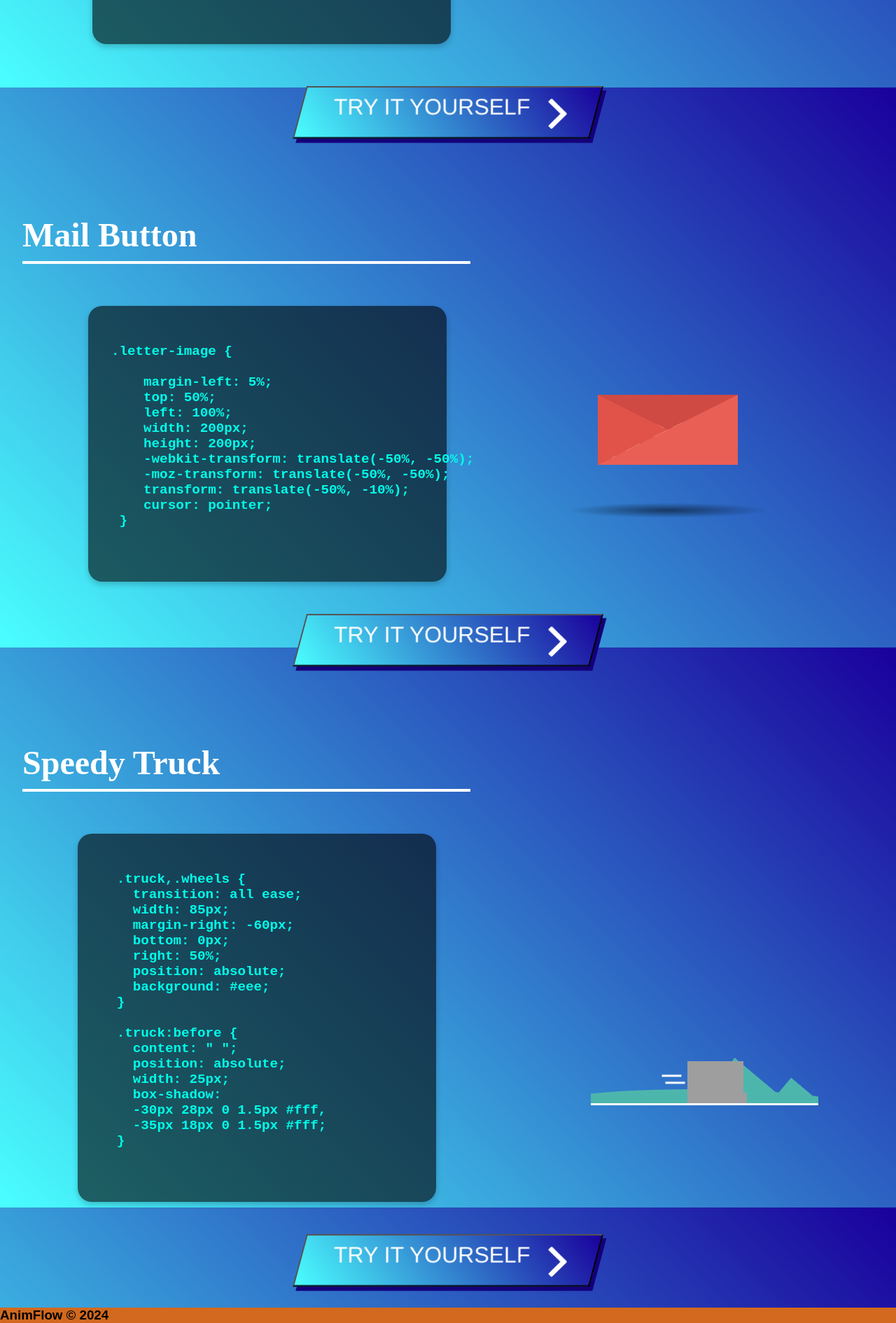
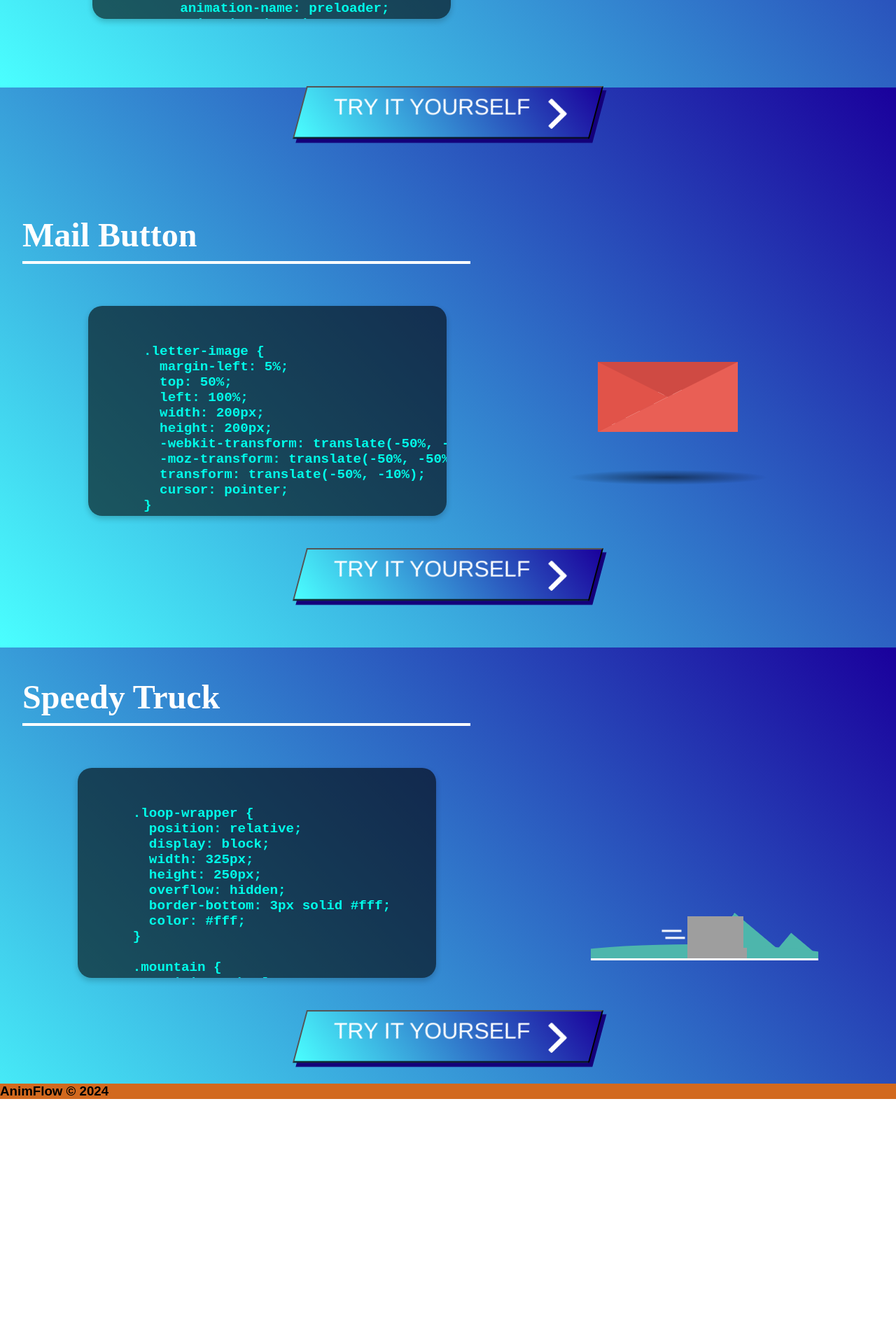
Before and after one commit to SachaBouk/Animflow, a Vue app in the folder animflow/: page / in a window 1280 px wide. Shown: the part 1475-3365 px from the top of the page at 70% size. After the commit the page ends 3045 px from the top, so only its background shows below. Built offline with nearby package versions, Linux system fonts and the light colour scheme; no server answers; grey boxes are pictures that could not be loaded; a web font is replaced by a local one.

Commit message:
Enhance Homeview with new animated elements and improved styling

```diff
--- a/animflow/src/views/Homeview.vue
+++ b/animflow/src/views/Homeview.vue
@@ -75,8 +75,14 @@ export default {
         <pre>
       <code class="language-css">
 
+        .loader {
+          max-width: 15rem;
+          width: 100%;
+          height: auto;
+          stroke-linecap: round;
+        }
+
         circle {
-
           fill: none;
           stroke-width: 3.5;
           animation-name: preloader;
@@ -85,6 +91,44 @@ export default {
           animation-timing-function: ease-in-out;
           transform-origin: 170px 170px;
           will-change: transform;
+        }
+
+        circle:nth-of-type(1) {
+          stroke-dasharray: 550px;
+        }
+
+        circle:nth-of-type(2) {
+          stroke-dasharray: 500px;
+        }
+
+        circle:nth-of-type(3) {
+          stroke-dasharray: 450px;
+        }
+
+        circle:nth-of-type(4) {
+          stroke-dasharray: 300px;
+        }
+
+        circle:nth-of-type(1) {
+          animation-delay: -0.15s;
+        }
+
+        circle:nth-of-type(2) {
+          animation-delay: -0.3s;
+        }
+
+        circle:nth-of-type(3) {
+          animation-delay: -0.45s;
+        }
+
+        circle:nth-of-type(4) {
+          animation-delay: -0.6s;
+        }
+
+        @keyframes preloader {
+          50% {
+            transform: rotate(360deg);
+          }
         }
 
       </code>
@@ -118,7 +162,6 @@ export default {
       <code class="language-css">
 
       .letter-image {
-
         margin-left: 5%;
         top: 50%;
         left: 100%;
@@ -128,6 +171,149 @@ export default {
         -moz-transform: translate(-50%, -50%);
         transform: translate(-50%, -10%);
         cursor: pointer;
+      }
+
+      .animated-mail {
+        position: absolute;
+        height: 150px;
+        width: 200px;
+        -webkit-transition: 0.4s;
+        -moz-transition: 0.4s;
+        transition: 0.4s;
+      }
+
+      .animated-mail .body {
+        position: absolute;
+        bottom: 0;
+        width: 0;
+        height: 0;
+        border-style: solid;
+        border-width: 0 0 100px 200px;
+        border-color: transparent transparent #e95f55 transparent;
+        z-index: 2;
+      }
+
+      .animated-mail .top-fold {
+        position: absolute;
+        top: 50px;
+        width: 0;
+        height: 0;
+        border-style: solid;
+        border-width: 50px 100px 0 100px;
+        -webkit-transform-origin: 50% 0%;
+        -webkit-transition: transform 0.4s 0.4s, z-index 0.2s 0.4s;
+        -moz-transform-origin: 50% 0%;
+        -moz-transition: transform 0.4s 0.4s, z-index 0.2s 0.4s;
+        transform-origin: 50% 0%;
+        transition: transform 0.4s 0.4s, z-index 0.2s 0.4s;
+        border-color: #cf4a43 transparent transparent transparent;
+        z-index: 2;
+      }
+
+      .animated-mail .back-fold {
+        position: absolute;
+        bottom: 0;
+        width: 200px;
+        height: 100px;
+        background: #cf4a43;
+        z-index: 0;
+      }
+
+      .animated-mail .left-fold {
+        position: absolute;
+        bottom: 0;
+        width: 0;
+        height: 0;
+        border-style: solid;
+        border-width: 50px 0 50px 100px;
+        border-color: transparent transparent transparent #e15349;
+        z-index: 2;
+      }
+
+      .animated-mail .letter {
+        left: 20px;
+        bottom: 0px;
+        position: absolute;
+        width: 160px;
+        height: 60px;
+        background: white;
+        z-index: 1;
+        overflow: hidden;
+        -webkit-transition: 0.4s 0.2s;
+        -moz-transition: 0.4s 0.2s;
+        transition: 0.4s 0.2s;
+      }
+
+      .animated-mail .letter .letter-border {
+        height: 10px;
+        width: 100%;
+        background: repeating-linear-gradient(-45deg, #cb5a5e, #cb5a5e 8px, transparent 8px, transparent 18px);
+      }
+
+      .animated-mail .letter .letter-title {
+        margin-top: 10px;
+        margin-left: 5px;
+        height: 10px;
+        width: 40%;
+        background: #cb5a5e;
+      }
+
+      .animated-mail .letter .letter-context {
+        margin-top: 10px;
+        margin-left: 5px;
+        height: 10px;
+        width: 20%;
+        background: #cb5a5e;
+      }
+
+      .animated-mail .letter .letter-stamp {
+        margin-top: 30px;
+        margin-left: 120px;
+        border-radius: 100%;
+        height: 30px;
+        width: 30px;
+        background: #cb5a5e;
+        opacity: 0.3;
+      }
+
+      .shadow {
+        position: absolute;
+        top: 200px;
+        left: 50%;
+        width: 400px;
+        height: 30px;
+        transition: 0.4s;
+        transform: translateX(-50%);
+        -webkit-transition: 0.4s;
+        -webkit-transform: translateX(-50%);
+        -moz-transition: 0.4s;
+        -moz-transform: translateX(-50%);
+        border-radius: 100%;
+        background: radial-gradient(rgba(0, 0, 0, 0.5), rgba(0, 0, 0, 0.0), rgba(0, 0, 0, 0.0));
+      }
+
+      .letter-image:hover .animated-mail {
+        transform: translateY(50px);
+        -webkit-transform: translateY(50px);
+        -moz-transform: translateY(50px);
+      }
+
+      .letter-image:hover .animated-mail .top-fold {
+        transition: transform 0.4s, z-index 0.2s;
+        transform: rotateX(180deg);
+        -webkit-transition: transform 0.4s, z-index 0.2s;
+        -webkit-transform: rotateX(180deg);
+        -moz-transition: transform 0.4s, z-index 0.2s;
+        -moz-transform: rotateX(180deg);
+        z-index: 0;
+      }
+
+      .letter-image:hover .animated-mail .letter {
+        height: 180px;
+      }
+
+      .letter-image:hover .shadow {
+        width: 250px;
       }
 
       </code>
@@ -167,7 +353,72 @@ export default {
         <pre>
       <code class="language-css">
 
-    .truck,.wheels {
+      .loop-wrapper {
+        position: relative;
+        display: block;
+        width: 325px;
+        height: 250px;
+        overflow: hidden;
+        border-bottom: 3px solid #fff;
+        color: #fff;
+      }
+
+      .mountain {
+        position: absolute;
+        right: -900px;
+        bottom: -20px;
+        width: 2px;
+        height: 2px;
+        box-shadow:
+          0 0 0 50px #4DB6AC,
+          60px 50px 0 70px #4DB6AC,
+          90px 90px 0 50px #4DB6AC,
+          250px 250px 0 50px #4DB6AC,
+          290px 320px 0 50px #4DB6AC,
+          320px 400px 0 50px #4DB6AC;
+        transform: rotate(130deg);
+        animation: mtn 20s linear infinite;
+      }
+
+      .hill {
+        position: absolute;
+        right: -900px;
+        bottom: -50px;
+        width: 400px;
+        border-radius: 50%;
+        height: 20px;
+        box-shadow:
+          0 0 0 50px #4DB6AC,
+          -20px 0 0 20px #4DB6AC,
+          -90px 0 0 50px #4DB6AC,
+          250px 0 0 50px #4DB6AC,
+          290px 0 0 50px #4DB6AC,
+          620px 0 0 50px #4DB6AC;
+        animation: hill 4s 2s linear infinite;
+      }
+
+      .tree,
+      .tree:nth-child(2),
+      .tree:nth-child(3) {
+        position: absolute;
+        height: 100px;
+        width: 35px;
+        bottom: 0;
+        background: url(https://s3-us-west-2.amazonaws.com/s.cdpn.io/130015/tree.svg) no-repeat;
+      }
+
+      .rock {
+        margin-top: -17%;
+        height: 2%;
+        width: 2%;
+        bottom: -2px;
+        border-radius: 20px;
+        position: absolute;
+        background: #ddd;
+      }
+
+      .truck,
+      .wheels {
         transition: all ease;
         width: 85px;
         margin-right: -60px;
@@ -177,6 +428,12 @@ export default {
         background: #eee;
       }
 
+      .truck {
+        background: url(https://s3-us-west-2.amazonaws.com/s.cdpn.io/130015/truck.svg) no-repeat;
+        background-size: contain;
+        height: 60px;
+      }
+
       .truck:before {
         content: " ";
         position: absolute;
@@ -184,6 +441,135 @@ export default {
         box-shadow:
           -30px 28px 0 1.5px #fff,
           -35px 18px 0 1.5px #fff;
+      }
+
+      .wheels {
+        background: url(https://s3-us-west-2.amazonaws.com/s.cdpn.io/130015/wheels.svg) no-repeat;
+        height: 15px;
+        margin-bottom: 0;
+      }
+
+      .tree {
+        animation: tree 3s 0.000s linear infinite;
+      }
+
+      .tree:nth-child(2) {
+        animation: tree2 2s 0.150s linear infinite;
+      }
+
+      .tree:nth-child(3) {
+        animation: tree3 8s 0.050s linear infinite;
+      }
+
+      .rock {
+        animation: rock 4s -0.530s linear infinite;
+      }
+
+      .truck {
+        animation: truck 4s 0.080s ease infinite;
+      }
+
+      .wheels {
+        animation: truck 4s 0.001s ease infinite;
+      }
+
+      .truck:before {
+        animation: wind 1.5s 0.000s ease infinite;
+      }
+
+
+      @keyframes tree {
+        0% {
+          transform: translate(1350px);
+        }
+
+        50% {}
+
+        100% {
+          transform: translate(-50px);
+        }
+      }
+
+      @keyframes tree2 {
+        0% {
+          transform: translate(650px);
+        }
+
+        50% {}
+
+        100% {
+          transform: translate(-50px);
+        }
+      }
+
+      @keyframes tree3 {
+        0% {
+          transform: translate(2750px);
+        }
+
+        50% {}
+
+        100% {
+          transform: translate(-50px);
+        }
+      }
+
+      @keyframes rock {
+        0% {
+          right: -200px;
+        }
+
+        100% {
+          right: 2000px;
+        }
+      }
+
+      @keyframes truck {
+        0% {}
+
+        6% {
+          transform: translateY(0px);
+        }
+
+        7% {
+          transform: translateY(-6px);
+        }
+
+        9% {
+          transform: translateY(0px);
+        }
+
+        10% {
+          transform: translateY(-1px);
+        }
+
+        11% {
+          transform: translateY(0px);
+        }
+
+        100% {}
+      }
+
+      @keyframes wind {
+        0% {}
+
+        50% {
+          transform: translateY(3px)
+        }
+
+        100% {}
+      }
+
+      @keyframes mtn {
+        100% {
+          transform: translateX(-2000px) rotate(130deg);
+        }
+      }
+
+      @keyframes hill {
+        100% {
+          transform: translateX(-2000px);
+        }
       }
 
       </code>
@@ -362,12 +748,31 @@ body {
   font-weight: 700;
   font-size: 1.2rem;
   box-shadow: 0 4px 8px rgba(0, 0, 0, 0.2);
+
+  max-height: 300px;     /* hauteur maximale du bloc */
+  overflow-y: auto;       /* défilement vertical */
+  overflow-x: auto;       /* défilement horizontal si besoin */
+  scrollbar-width: thin;
 }
 
 code,
 pre {
   user-select: text;
   cursor: text;
+  white-space: pre;       /* garde la mise en forme */
+  margin: 0;
+}
+
+
+.codeSnippet::-webkit-scrollbar {
+  width: 6px;
+}
+.codeSnippet::-webkit-scrollbar-thumb {
+  background-color: rgba(255, 255, 255, 0.3);
+  border-radius: 3px;
+}
+.codeSnippet::-webkit-scrollbar-thumb:hover {
+  background-color: rgba(255, 255, 255, 0.5);
 }
 
 
```
Lines whose indentation alone changed are shown as unchanged.
